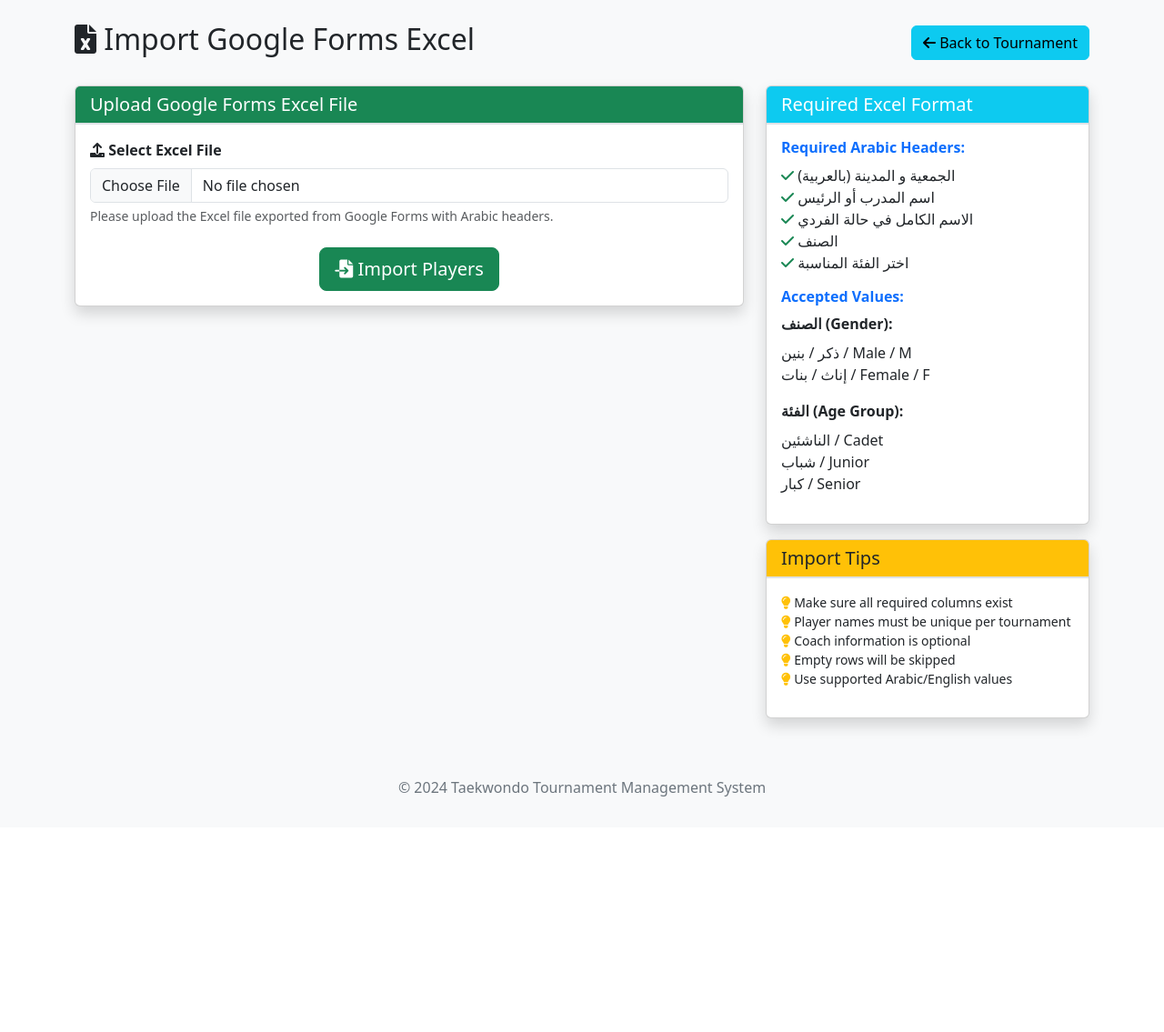
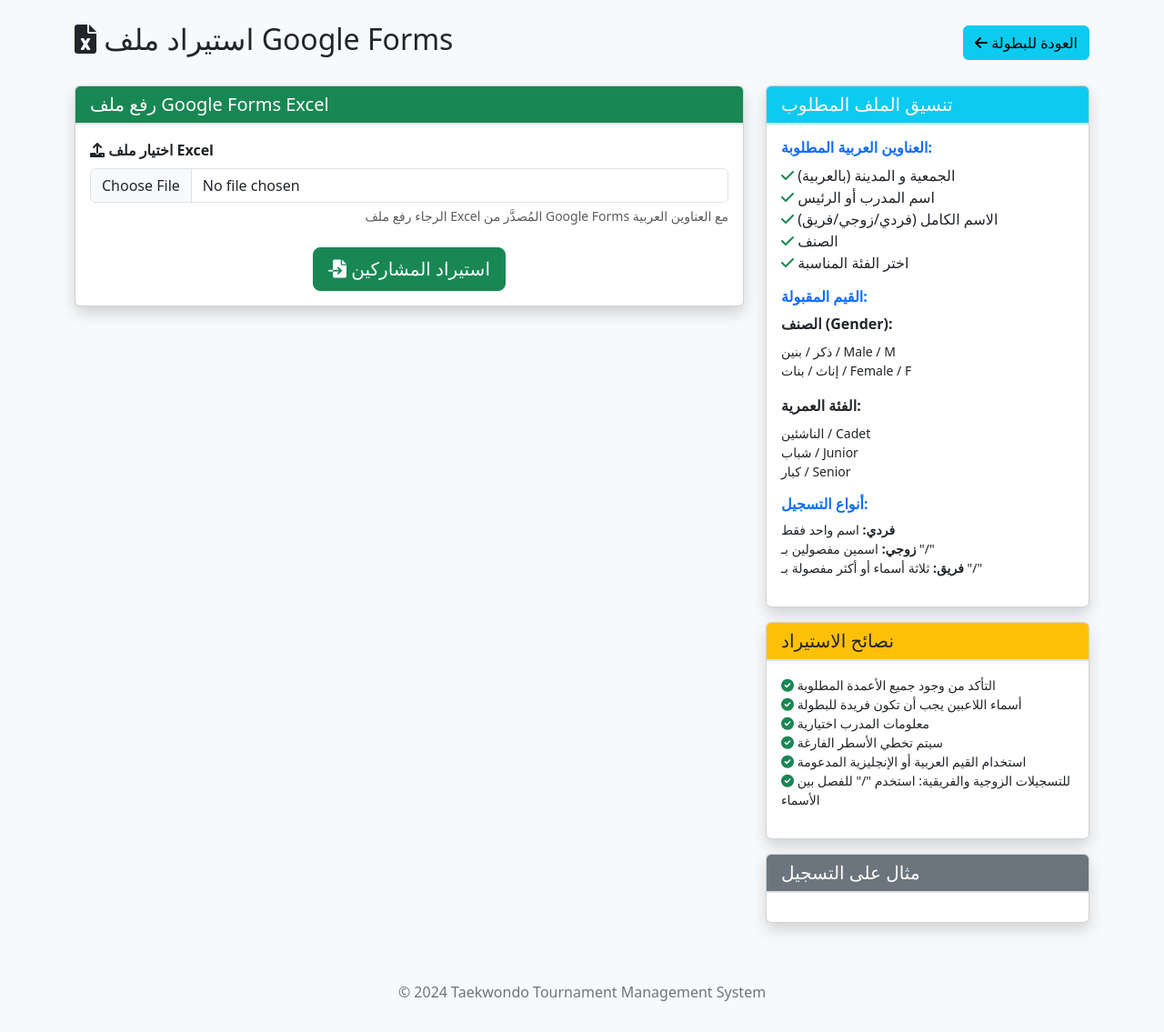
Before and after one commit to moulkhibra/taekwondo-tournament, a Flask app: page /import/googleforms/1 in a window 1280 px wide. Shown: the part 56-1191 px from the top of the page at 91% size. Before the commit the page ends 932 px from the top, so only its background shows below. Run offline with Flask 3, Linux system fonts and the light colour scheme.

Commit message:
Implement Professional Google Forms Excel Import with Arabic Support
✨ Features:
- Enhanced Player model with RegistrationType and team_members fields
- Professional Arabic interface throughout the system
- Support for individual, pair, and team registrations
- Smart column detection with Arabic header variations
- Comprehensive error handling with Arabic messages

🎯 Route Implementation:
- POST /import/googleforms/<tournament_id>
- Full Arabic flash messages
- Robust column validation and mapping
- Duplicate prevention with detailed reporting
- Automatic age assignment from age groups

📊 Registration Types Support:
- Individual: Single name entry
- Pair: Two names separated by '/'
- Team: Three or more names separated by '/'

🌍 Arabic Support:
- All interface elements in Arabic
- Arabic column header recognition
- Arabic value mapping for gender and age groups
- Professional RTL layout considerations

🔧 Template Updates:
- Dedicated Arabic import page with detailed guide
- Direct import form in tournament view
- Visual examples for different registration types
- Comprehensive format requirements display

```diff
--- a/app/routes.py
+++ b/app/routes.py
@@ -470,18 +470,23 @@ def excel_download_template():
 
 @main.route('/import/googleforms/<int:tournament_id>', methods=['GET', 'POST'])
 def import_google_forms(tournament_id):
-    """Import players from Google Forms Excel file"""
+    """استيراد المشاركين من ملف Google Forms Excel"""
     tournament = Tournament.query.get_or_404(tournament_id)
 
     if request.method == 'POST':
         if 'file' not in request.files:
-            flash('No file selected!', 'error')
+            flash('الرجاء اختيار ملف!', 'error')
             return redirect(request.url)
 
         file = request.files['file']
 
         if file.filename == '':
-            flash('No file selected!', 'error')
+            flash('الرجاء اختيار ملف!', 'error')
+            return redirect(request.url)
+
+        # Check file extension
+        if not file.filename.lower().endswith(('.xlsx', '.xls')):
+            flash('خطأ: الرجاء رفع ملف Excel صالح (.xlsx أو .xls)!', 'error')
             return redirect(request.url)
 
         try:
@@ -492,137 +497,177 @@ def import_google_forms(tournament_id):
             # Strip whitespace from column names
             df.columns = df.columns.str.strip()
 
-            # Check required columns (Arabic headers)
-            required_columns = [
-                'الجمعية و المدينة (بالعربية)',
-                'اسم المدرب أو الرئيس',
-                'الاسم الكامل في حالة الفردي( أو اسمين أو ثلاثة في حالة الزوجي و الفريق)',
-                'الصنف',
-                'اختر الفئة المناسبة'
-            ]
+            # Check required columns (Arabic headers with variations)
+            required_columns_variations = {
+                'club': ['الجمعية و المدينة (بالعربية)', 'الجمعية والبلدية', 'النادي والمدينة', 'club'],
+                'coach': ['اسم المدرب أو الرئيس', 'اسم المدرب', 'المدرب', 'coach'],
+                'name': ['الاسم الكامل في حالة الفردي أو اسمين/ثلاثة في حالة الزوجي والفريق',
+                         'الاسم الكامل', 'الأسماء', 'name'],
+                'gender': ['الصنف', 'الفئة', 'gender'],
+                'age_group': ['اختر الفئة المناسبة', 'الفئة العمرية', 'age group']
+            }
 
-            missing_columns = [col for col in required_columns if col not in df.columns]
-            if missing_columns:
-                flash(f'Missing required columns: {", ".join(missing_columns)}', 'error')
+            # Find actual column names in the file
+            found_columns = {}
+            for field, variations in required_columns_variations.items():
+                for col in variations:
+                    if col in df.columns:
+                        found_columns[field] = col
+                        break
+
+            missing_fields = [field for field in required_columns_variations.keys()
+                           if field not in found_columns]
+
+            if missing_fields:
+                flash(f'خطأ: الأعمدة غير موجودة أو الملف غير صالح! الأعمدة المطلوبة: {", ".join(missing_fields)}', 'error')
                 return redirect(request.url)
 
             success_count = 0
+            duplicate_count = 0
             error_list = []
+            import_report = []
 
             # Process each row
             for index, row in df.iterrows():
                 try:
-                    # Extract data from Arabic columns
-                    club = str(row['الجمعية و المدينة (بالعربية)']).strip()
-                    coach = str(row['اسم المدرب أو الرئيس']).strip()
-                    name = str(row['الاسم الكامل في حالة الفردي( أو اسمين أو ثلاثة في حالة الزوجي و الفريق)']).strip()
-                    gender_raw = str(row['الصنف']).strip()
-                    age_group_raw = str(row['اختر الفئة المناسبة']).strip()
+                    # Extract data using found column names
+                    club = str(row[found_columns['club']]).strip()
+                    coach = str(row[found_columns['coach']]).strip()
+                    names_str = str(row[found_columns['name']]).strip()
+                    gender_raw = str(row[found_columns['gender']]).strip()
+                    age_group_raw = str(row[found_columns['age_group']]).strip()
 
                     # Skip empty rows
-                    if not name or name.lower() == 'nan':
+                    if not names_str or names_str.lower() == 'nan' or names_str == '':
                         continue
-                    if not club or club.lower() == 'nan':
+                    if not club or club.lower() == 'nan' or club == '':
                         continue
 
-                    # Map gender
+                    # Enhanced gender mapping
                     gender_mapping = {
-                        'ذكر': 'male',
-                        'إناث': 'female',
-                        'بنين': 'male',
-                        'بنات': 'female',
-                        'male': 'male',
-                        'female': 'female',
-                        'M': 'male',
-                        'F': 'female'
+                        # Arabic
+                        'ذكر': 'male', 'بنين': 'male', 'إناث': 'female', 'بنات': 'female',
+                        # English variations
+                        'male': 'male', 'M': 'male', 'men': 'male', 'boy': 'male',
+                        'female': 'female', 'F': 'female', 'women': 'female', 'girl': 'female',
+                        # Case insensitive handling
+                        'male': 'male', 'female': 'female'
                     }
-                    gender = gender_mapping.get(gender_raw.lower(), None)
+
+                    gender = None
+                    for key, value in gender_mapping.items():
+                        if gender_raw.lower() == key.lower():
+                            gender = value
+                            break
+
                     if not gender:
-                        error_list.append(f"Row {index + 2}: Invalid gender '{gender_raw}'")
+                        error_list.append(f"السطر {index + 2}: قيمة الجنس '{gender_raw}' غير صحيحة")
                         continue
 
-                    # Map age group
+                    # Enhanced age group mapping
                     age_group_mapping = {
-                        'الناشئين': 'cadet',
-                        'شباب': 'junior',
-                        'كبار': 'senior',
-                        'cadet': 'cadet',
-                        'junior': 'junior',
-                        'senior': 'senior',
-                        'ناشئين': 'cadet',
-                        'شباب': 'junior',
-                        'كبار': 'senior'
+                        # Arabic
+                        'الناشئين': 'cadet', 'ناشئين': 'cadet', 'إشراف': 'cadet',
+                        'شباب': 'junior', 'الشباب': 'junior',
+                        'كبار': 'senior', 'الكبار': 'senior',
+                        # English
+                        'cadet': 'cadet', 'junior': 'junior', 'senior': 'senior'
                     }
-                    age_group = age_group_mapping.get(age_group_raw.lower(), None)
+
+                    age_group = None
+                    for key, value in age_group_mapping.items():
+                        if age_group_raw.lower() == key.lower():
+                            age_group = value
+                            break
+
                     if not age_group:
-                        error_list.append(f"Row {index + 2}: Invalid age group '{age_group_raw}'")
+                        error_list.append(f"السطر {index + 2}: قيمة الفئة العمرية '{age_group_raw}' غير صحيحة")
                         continue
 
-                    # Determine age from age group (approximate)
-                    age_from_group = {
-                        'cadet': 15,
-                        'junior': 25,
-                        'senior': 40
-                    }
-                    age = age_from_group.get(age_group, 20)
+                    # Determine registration type from names
+                    names = [name.strip() for name in names_str.split('/') if name.strip()]
+                    registration_type = 'individual'
+                    if len(names) > 1:
+                        registration_type = 'pair' if len(names) <= 2 else 'team'
 
-                    # Check for duplicate players in same tournament
-                    existing_player = Player.query.filter_by(
-                        name=name,
-                        club=club,
-                        tournament_id=tournament_id
-                    ).first()
+                    # Create players for each name in registration
+                    for i, name in enumerate(names):
+                        if not name or name.lower() == 'nan':
+                            continue
 
-                    if existing_player:
-                        error_list.append(f"Row {index + 2}: Player '{name}' from '{club}' already exists in this tournament")
-                        continue
+                        # Check for duplicate players in same tournament
+                        existing_player = Player.query.filter_by(
+                            name=name,
+                            club=club,
+                            tournament_id=tournament_id
+                        ).first()
 
-                    # Create player object
-                    player = Player(
-                        name=name,
-                        club=club,
-                        coach=coach if coach and coach.lower() != 'nan' else None,
-                        gender=Gender(gender),
-                        age=age,
-                        age_group=AgeGroup(age_group),
-                        weight_category=None,  # Will be set based on weight if provided
-                        tournament_id=tournament_id
-                    )
+                        if existing_player:
+                            duplicate_count += 1
+                            import_report.append(f"تم تخطي اللاعب '{name}' من '{club}' - مسجل مسبقاً")
+                            continue
 
-                    # For Kyourgi tournaments, try to determine weight category
-                    if tournament.tournament_type == TournamentType.KYOURGI:
-                        player.weight_category = WeightCategory.MIDDLE  # Default to middle
+                        # Determine age from age group
+                        age_from_group = {
+                            'cadet': 15,  # Average age for cadet
+                            'junior': 25,  # Average age for junior
+                            'senior': 40   # Average age for senior
+                        }
+                        age = age_from_group.get(age_group, 20)
 
-                    db.session.add(player)
-                    success_count += 1
+                        # Create player object
+                        player = Player(
+                            name=name,
+                            club=club,
+                            coach=coach if coach and coach.lower() != 'nan' else None,
+                            gender=Gender(gender),
+                            age=age,
+                            age_group=AgeGroup(age_group),
+                            registration_type=RegistrationType(registration_type),
+                            team_members=str(names) if len(names) > 1 else None,
+                            weight_category=None,  # Will be set based on tournament type
+                            tournament_id=tournament_id
+                        )
+
+                        # For Kyourgi tournaments, determine weight category
+                        if tournament.tournament_type == TournamentType.KYOURGI:
+                            player.weight_category = WeightCategory.MIDDLE  # Default to middle
+
+                        db.session.add(player)
+                        success_count += 1
 
                 except Exception as e:
-                    error_list.append(f"Row {index + 2}: {str(e)}")
+                    error_list.append(f"السطر {index + 2}: {str(e)}")
                     continue
 
             # Commit successful imports
             if success_count > 0:
                 db.session.commit()
-                flash(f'Successfully imported {success_count} players from Google Forms!', 'success')
+                flash('تم استيراد المشاركين بنجاح!', 'success')
+                flash(f'تم إضافة {success_count} لاعب بنجاح', 'info')
+
+                # Show import report
+                if duplicate_count > 0:
+                    flash(f'تم تخطي {duplicate_count} لاعب بسبب التكرار', 'warning')
 
                 # Flash errors (if any)
                 if error_list:
-                    flash(f'{len(error_list)} rows had errors and were skipped:', 'warning')
-                    for error in error_list[:5]:  # Show first 5 errors
-                        flash(error, 'warning')
-                    if len(error_list) > 5:
-                        flash(f'... and {len(error_list) - 5} more errors', 'warning')
+                    flash(f'حدثت أخطاء في {len(error_list)} أسطر:', 'error')
+                    for error in error_list[:3]:  # Show first 3 errors
+                        flash(error, 'error')
+                    if len(error_list) > 3:
+                        flash(f'و {len(error_list) - 3} أخطاء إضافية...', 'error')
             else:
                 db.session.rollback()
-                flash('No players were imported due to errors.', 'error')
+                flash('لم يتم استيراد أي لاعب بسبب الأخطاء', 'error')
 
             return redirect(url_for('main.view_tournament', id=tournament_id))
 
         except Exception as e:
-            flash(f'Error reading Excel file: {str(e)}', 'error')
+            flash(f'خطأ: الأعمدة غير موجودة أو الملف غير صالح! {str(e)}', 'error')
             return redirect(request.url)
 
-    return render_template('google_forms_import.html', tournament=tournament, title='Import Google Forms Excel')
+    return render_template('google_forms_import.html', tournament=tournament, title='استيراد ملف Google Forms')
 
 @main.route('/poomsae/score/<int:match_id>', methods=['GET', 'POST'])
 @login_required
--- a/templates/google_forms_import.html
+++ b/templates/google_forms_import.html
@@ -1,12 +1,12 @@
 {% extends "base.html" %}
 
-{% block title %}Import Google Forms Excel - {{ super() }}{% endblock %}
+{% block title %}استيراد ملف Google Forms - {{ super() }}{% endblock %}
 
 {% block content %}
 <div class="d-flex justify-content-between align-items-center mb-4">
-    <h2><i class="fas fa-file-excel"></i> Import Google Forms Excel</h2>
+    <h2><i class="fas fa-file-excel"></i> استيراد ملف Google Forms</h2>
     <a href="{{ url_for('main.view_tournament', id=tournament.id) }}" class="btn btn-info">
-        <i class="fas fa-arrow-left"></i> Back to Tournament
+        <i class="fas fa-arrow-left"></i> العودة للبطولة
     </a>
 </div>
 
@@ -14,7 +14,7 @@
     <div class="col-md-8">
         <div class="card shadow">
             <div class="card-header bg-success text-white">
-                <h5 class="mb-0">Upload Google Forms Excel File</h5>
+                <h5 class="mb-0">رفع ملف Google Forms Excel</h5>
             </div>
             <div class="card-body">
                 <form action="{{ url_for('main.import_google_forms', tournament_id=tournament.id) }}"
@@ -22,18 +22,18 @@
 
                     <div class="mb-4">
                         <label for="file" class="form-label fw-bold">
-                            <i class="fas fa-upload"></i> Select Excel File
+                            <i class="fas fa-upload"></i> اختيار ملف Excel
                         </label>
                         <input type="file" class="form-control" name="file" id="file" required
                                accept=".xlsx,.xls">
-                        <div class="form-text">
-                            Please upload the Excel file exported from Google Forms with Arabic headers.
+                        <div class="form-text text-end">
+                            الرجاء رفع ملف Excel المُصدَّر من Google Forms مع العناوين العربية
                         </div>
                     </div>
 
                     <div class="text-center">
                         <button type="submit" class="btn btn-success btn-lg">
-                            <i class="fas fa-file-import"></i> Import Players
+                            <i class="fas fa-file-import"></i> استيراد المشاركين
                         </button>
                     </div>
                 </form>
@@ -44,37 +44,44 @@
     <div class="col-md-4">
         <div class="card shadow">
             <div class="card-header bg-info text-white">
-                <h5 class="mb-0">Required Excel Format</h5>
+                <h5 class="mb-0">تنسيق الملف المطلوب</h5>
             </div>
             <div class="card-body">
-                <h6 class="fw-bold text-primary">Required Arabic Headers:</h6>
+                <h6 class="fw-bold text-primary">العناوين العربية المطلوبة:</h6>
                 <ul class="list-unstyled">
                     <li><i class="fas fa-check text-success"></i> الجمعية و المدينة (بالعربية)</li>
                     <li><i class="fas fa-check text-success"></i> اسم المدرب أو الرئيس</li>
-                    <li><i class="fas fa-check text-success"></i> الاسم الكامل في حالة الفردي</li>
+                    <li><i class="fas fa-check text-success"></i> الاسم الكامل (فردي/زوجي/فريق)</li>
                     <li><i class="fas fa-check text-success"></i> الصنف</li>
                     <li><i class="fas fa-check text-success"></i> اختر الفئة المناسبة</li>
                 </ul>
 
-                <h6 class="fw-bold text-primary mt-3">Accepted Values:</h6>
+                <h6 class="fw-bold text-primary mt-3">القيم المقبولة:</h6>
                 <p class="mb-2"><strong>الصنف (Gender):</strong></p>
-                <ul class="list-unstyled">
+                <ul class="list-unstyled small">
                     <li>ذكر / بنين / Male / M</li>
                     <li>إناث / بنات / Female / F</li>
                 </ul>
 
-                <p class="mb-2"><strong>الفئة (Age Group):</strong></p>
-                <ul class="list-unstyled">
+                <p class="mb-2"><strong>الفئة العمرية:</strong></p>
+                <ul class="list-unstyled small">
                     <li>الناشئين / Cadet</li>
                     <li>شباب / Junior</li>
                     <li>كبار / Senior</li>
                 </ul>
 
+                <h6 class="fw-bold text-primary mt-3">أنواع التسجيل:</h6>
+                <ul class="list-unstyled small">
+                    <li><strong>فردي:</strong> اسم واحد فقط</li>
+                    <li><strong>زوجي:</strong> اسمين مفصولين بـ "/"</li>
+                    <li><strong>فريق:</strong> ثلاثة أسماء أو أكثر مفصولة بـ "/"</li>
+                </ul>
+
                 <div class="alert alert-info mt-3">
                     <i class="fas fa-info-circle"></i>
                     <small>
-                        Age will be automatically assigned based on age group:
-                        Cadet (15 years), Junior (25 years), Senior (40 years)
+                        سيتم تحديد العمر تلقائياً بناءً على الفئة:
+                        الناشئين (15 سنة)، شباب (25 سنة)، كبار (40 سنة)
                     </small>
                 </div>
             </div>
@@ -82,16 +89,42 @@
 
         <div class="card shadow mt-3">
             <div class="card-header bg-warning text-dark">
-                <h5 class="mb-0">Import Tips</h5>
+                <h5 class="mb-0">نصائح الاستيراد</h5>
             </div>
             <div class="card-body">
                 <ul class="list-unstyled small">
-                    <li><i class="fas fa-lightbulb text-warning"></i> Make sure all required columns exist</li>
-                    <li><i class="fas fa-lightbulb text-warning"></i> Player names must be unique per tournament</li>
-                    <li><i class="fas fa-lightbulb text-warning"></i> Coach information is optional</li>
-                    <li><i class="fas fa-lightbulb text-warning"></i> Empty rows will be skipped</li>
-                    <li><i class="fas fa-lightbulb text-warning"></i> Use supported Arabic/English values</li>
+                    <li><i class="fas fa-check-circle text-success"></i> التأكد من وجود جميع الأعمدة المطلوبة</li>
+                    <li><i class="fas fa-check-circle text-success"></i> أسماء اللاعبين يجب أن تكون فريدة للبطولة</li>
+                    <li><i class="fas fa-check-circle text-success"></i> معلومات المدرب اختيارية</li>
+                    <li><i class="fas fa-check-circle text-success"></i> سيتم تخطي الأسطر الفارغة</li>
+                    <li><i class="fas fa-check-circle text-success"></i> استخدام القيم العربية أو الإنجليزية المدعومة</li>
+                    <li><i class="fas fa-check-circle text-success"></i> للتسجيلات الزوجية والفريقية: استخدم "/" للفصل بين الأسماء</li>
                 </ul>
+            </div>
+        </div>
+
+        <div class="card shadow mt-3">
+            <div class="card-header bg-secondary text-white">
+                <h5 class="mb-0">مثال على التسجيل</h5>
+            </div>
+            <div class="card-body">
+                <div class="alert alert-light">
+                    <h6 class="text-center mb-3"> أمثلة على حقل الأسماء:</h6>
+                    <div class="row text-center">
+                        <div class="col-4">
+                            <strong>فردي:</strong><br>
+                            <code>أحمد محمد</code>
+                        </div>
+                        <div class="col-4">
+                            <strong>زوجي:</strong><br>
+                            <code>أحمد محمد/محمد علي</code>
+                        </div>
+                        <div class="col-4">
+                            <strong>فريق:</strong><br>
+                            <code>أحمد/محمد/خالد</code>
+                        </div>
+                    </div>
+                </div>
             </div>
         </div>
     </div>
```
Also changed, not shown: app/models.py (+10 -0 lines), templates/tournament_view.html (+25 -0 lines).
